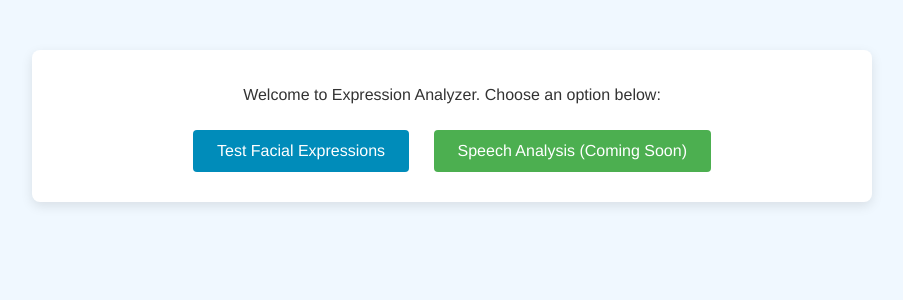
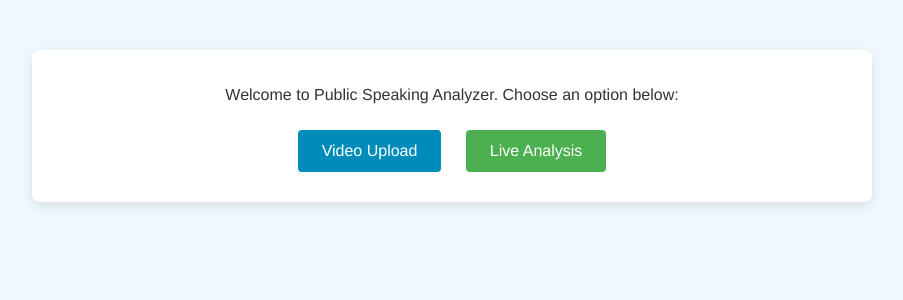
Before and after one commit to Manav-Pathak/body-posture, a Flask app: page / in a window 1280 px wide. Shown: the part 121-421 px from the top of the page, without its empty margins (188-1091 px from the left). Run offline with Flask 3, Linux system fonts and the light colour scheme; parts of the project's set-up code (start-up, migrations or seed data) failed here and were passed over.

Commit message:
audio extract and analyse

```diff
--- a/app.py
+++ b/app.py
@@ -1,6 +1,7 @@
 from flask import Flask, render_template, request, redirect, url_for, send_from_directory
 import os
-from video_processing import process_video  # Import the processing function
+from video_processing import process_video  # Import the video processing function
+from audio.audio_analysis import extract_audio, analyze_audio  # Import audio extraction & analysis functions
 
 app = Flask(__name__)
 
@@ -16,12 +17,13 @@ os.makedirs(app.config['PROCESSED_FOLDER'], exist_ok=True)
 def home():
     return render_template('home.html')
 
-@app.route('/speech-analysis')
-def speech_analysis():
-    return "<h2 style='text-align:center; padding:40px;'>Speech Analysis Coming Soon!</h2>"
+@app.route('/live-analysis')
+def live_analysis():
+    # Placeholder
+    return "<h2 style='text-align:center; padding:40px;'>Live Analysis (Coming Soon)</h2>"
 
-@app.route('/facial-expression', methods=['GET'])
-def facial_expression():
+@app.route('/video-upload', methods=['GET'])
+def video_upload():
     return render_template('upload.html')
 
 @app.route('/process', methods=['POST'])
@@ -36,17 +38,28 @@ def process():
     upload_path = os.path.join(app.config['UPLOAD_FOLDER'], file.filename)
     file.save(upload_path)
 
-    # Define processed file name and path
+    # Define processed file name and path for the video
     processed_filename = "processed_" + file.filename
     processed_path = os.path.join(app.config['PROCESSED_FOLDER'], processed_filename)
 
-    # Call the video processing function
+    # Process video (drawing landmarks & classification)
     try:
         process_video(upload_path, processed_path)
     except Exception as e:
         return f"Error processing video: {str(e)}", 500
 
-    return render_template('download.html', filename=processed_filename)
+    audio_filename = "extracted_" + file.filename.rsplit('.', 1)[0] + ".mp3"
+    audio_path = os.path.join(app.config['UPLOAD_FOLDER'], audio_filename)
+
+    try:
+        # Extract
+        extract_audio(upload_path, audio_path)
+        # Analyze
+        audio_analysis_result = analyze_audio(audio_path)
+    except Exception as e:
+        audio_analysis_result = {"error": str(e)}
+
+    return render_template('download.html', filename=processed_filename, audio_analysis=audio_analysis_result)
 
 @app.route('/download/<filename>')
 def download(filename):
--- a/templates/home.html
+++ b/templates/home.html
@@ -55,9 +55,9 @@
     <h1>Expression Analyzer</h1>
   </div>
   <div class="container">
-    <p>Welcome to Expression Analyzer. Choose an option below:</p>
-    <a href="/facial-expression" class="btn">Test Facial Expressions</a>
-    <a href="/speech-analysis" class="btn secondary-btn">Speech Analysis (Coming Soon)</a>
+    <p>Welcome to Public Speaking Analyzer. Choose an option below:</p>
+    <a href="/video-upload" class="btn">Video Upload</a>
+    <a href="/live-analysis" class="btn secondary-btn">Live Analysis</a>
   </div>
 </body>
 </html>
--- a/video_processing.py
+++ b/video_processing.py
@@ -109,7 +109,6 @@ def process_video(input_path, output_path):
                 else:
                     left_hand_row = [0] * (21 * 3)
 
-                # Concatenate all landmark data
                 row = pose_row + face_row + right_hand_row + left_hand_row
 
                 # Create DataFrame with same columns used in training
@@ -119,7 +118,7 @@ def process_video(input_path, output_path):
                 body_language_class = model.predict(X)[0]
                 body_language_prob  = model.predict_proba(X)[0]
 
-                # 2.1. Get a coordinate (like left ear) for text placement
+                #  text placement
                 if results.pose_landmarks:
                     left_ear = results.pose_landmarks.landmark[mp_holistic.PoseLandmark.LEFT_EAR]
                     coords = (int(left_ear.x * width), int(left_ear.y * height))
```
Also changed, not shown: audio/audio_analysis.py (added, +60 -0 lines), templates/download.html (+32 -4 lines), 4 other files.
